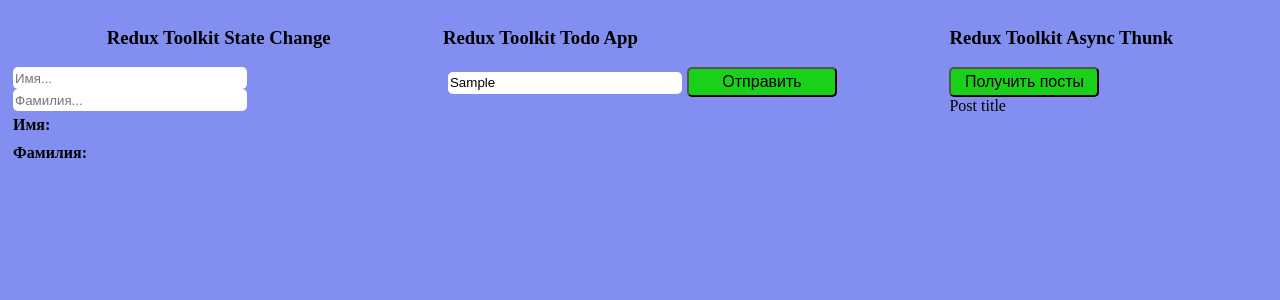
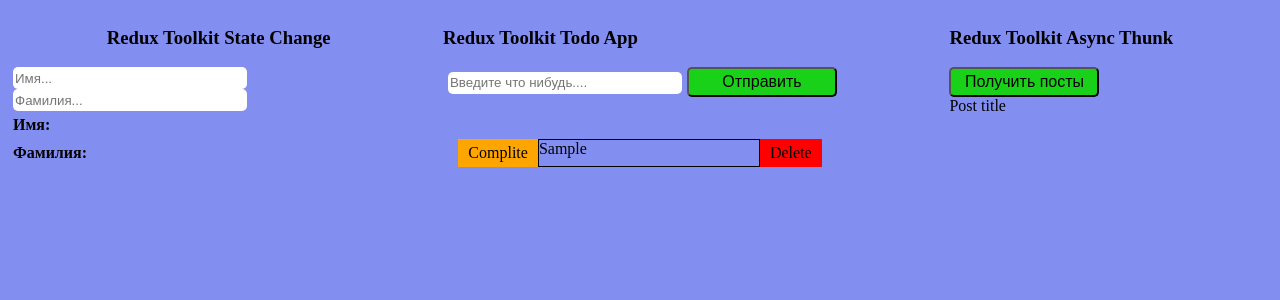
Before and after one commit to MikeSaburov/redux-toolkit, a React (Create React App) app: page / in a window 1280 px wide. Both pictures are taken after typing "Sample" into the empty fields and a click on the button "Отправить". Shown: the top 300 px of the page. Built offline with nearby package versions, Linux system fonts and the light colour scheme.

Commit message:
сделал добавление todo через redux

```diff
--- a/package.json
+++ b/package.json
@@ -11,6 +11,7 @@
     "react-dom": "^18.2.0",
     "react-redux": "^8.1.3",
     "react-scripts": "5.0.1",
+    "uuid": "^9.0.1",
     "web-vitals": "^2.1.4"
   },
   "scripts": {
--- a/src/App.css
+++ b/src/App.css
@@ -51,3 +51,23 @@
   height: 30px;
   font-size: 16px;
 }
+
+.todoItem {
+  display: flex;
+  flex-direction: row;
+  justify-content: start;
+}
+
+.complite {
+  background: orange;
+  padding: 5px 10px;
+  text-align: center;
+}
+.item {
+  border: 1px solid black;
+  width: 220px;
+}
+.delete {
+  background: red;
+  padding: 5px 10px;
+}
--- a/src/App.js
+++ b/src/App.js
@@ -2,8 +2,12 @@
 import { Posts } from './components/rtat/Posts';
 import { ReduxStateChange } from './components/rtc/ReduxStateChange';
 import { Form } from './components/rtta/Form';
+import { useSelector } from 'react-redux';
+import { TodoItem } from './components/rtta/TodoItem';
 
 function App() {
+  const todos = useSelector((state) => state.todo.todos);
+
   return (
     <div className="app">
       <div className="stateChange ">
@@ -11,6 +15,10 @@
       </div>
       <div className="todoApp">
         <Form />
+
+        {todos?.map((t) => (
+          <TodoItem key={t.id} todo={t} />
+        ))}
       </div>
 
       <div className="asyncThunk">
--- a/src/components/rtta/Form.jsx
+++ b/src/components/rtta/Form.jsx
@@ -1,12 +1,36 @@
-import React from 'react';
+import React, { useState } from 'react';
+import { useDispatch } from 'react-redux';
+import { addTodo } from '../../features/todo/todoSlice';
+import { v4 } from 'uuid';
 
 export const Form = () => {
+  const dispatch = useDispatch();
+
+  const [todoValue, setTodoValue] = useState('');
+
+  const addTodoHandler = () => {
+    const todo = {
+      id: v4(),
+      text: todoValue,
+      complited: false,
+    };
+
+    dispatch(addTodo(todo));
+    setTodoValue('');
+  };
   return (
     <div>
       <h3>Redux Toolkit Todo App</h3>
       <form onSubmit={(e) => e.preventDefault()}>
-        <input type="text" placeholder="Введите что нибудь...." />
-        <button type="submit">Отправить</button>
+        <input
+          type="text"
+          value={todoValue}
+          placeholder="Введите что нибудь...."
+          onChange={(e) => setTodoValue(e.target.value)}
+        />
+        <button type="submit" onClick={() => addTodoHandler()}>
+          Отправить
+        </button>
       </form>
     </div>
   );
--- a/src/components/rtta/TodoItem.jsx
+++ b/src/components/rtta/TodoItem.jsx
@@ -1,5 +1,11 @@
 import React from 'react';
 
-export const TodoItem = () => {
-  return <div>TodoItem</div>;
+export const TodoItem = ({ todo }) => {
+  return (
+    <div className="todoItem">
+      <div className="complite">Complite</div>
+      <div className="item">{todo.text}</div>
+      <div className="delete">Delete</div>
+    </div>
+  );
 };
--- /dev/null
+++ b/src/features/todo/todoSlice.js
@@ -0,0 +1,18 @@
+import { createSlice } from '@reduxjs/toolkit';
+
+const initialState = {
+  todos: [],
+};
+
+export const todoSlice = createSlice({
+  name: 'todos',
+  initialState,
+  reducers: {
+    addTodo: (state, action) => {
+      state.todos.push(action.payload);
+    },
+  },
+});
+
+export const { addTodo } = todoSlice.actions;
+export default todoSlice.reducer;
--- a/src/store/store.js
+++ b/src/store/store.js
@@ -1,8 +1,10 @@
 import { configureStore } from '@reduxjs/toolkit';
 import userSlice from '../features/userSlice/userSlice';
+import todoSlice from '../features/todo/todoSlice';
 
 export const store = configureStore({
   reducer: {
     user: userSlice,
+    todo: todoSlice,
   },
 });
```
Also changed, not shown: 1 other file (tests, documents, lock files or other folders).
